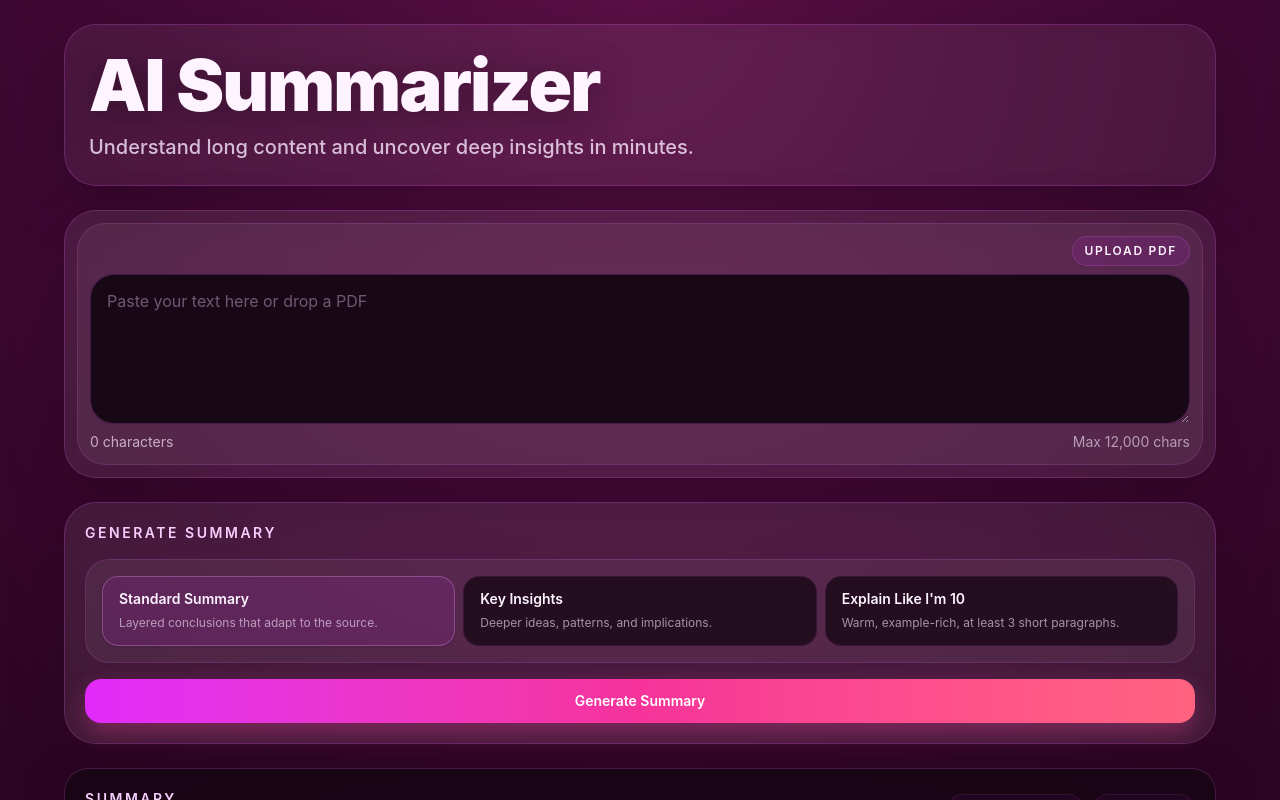
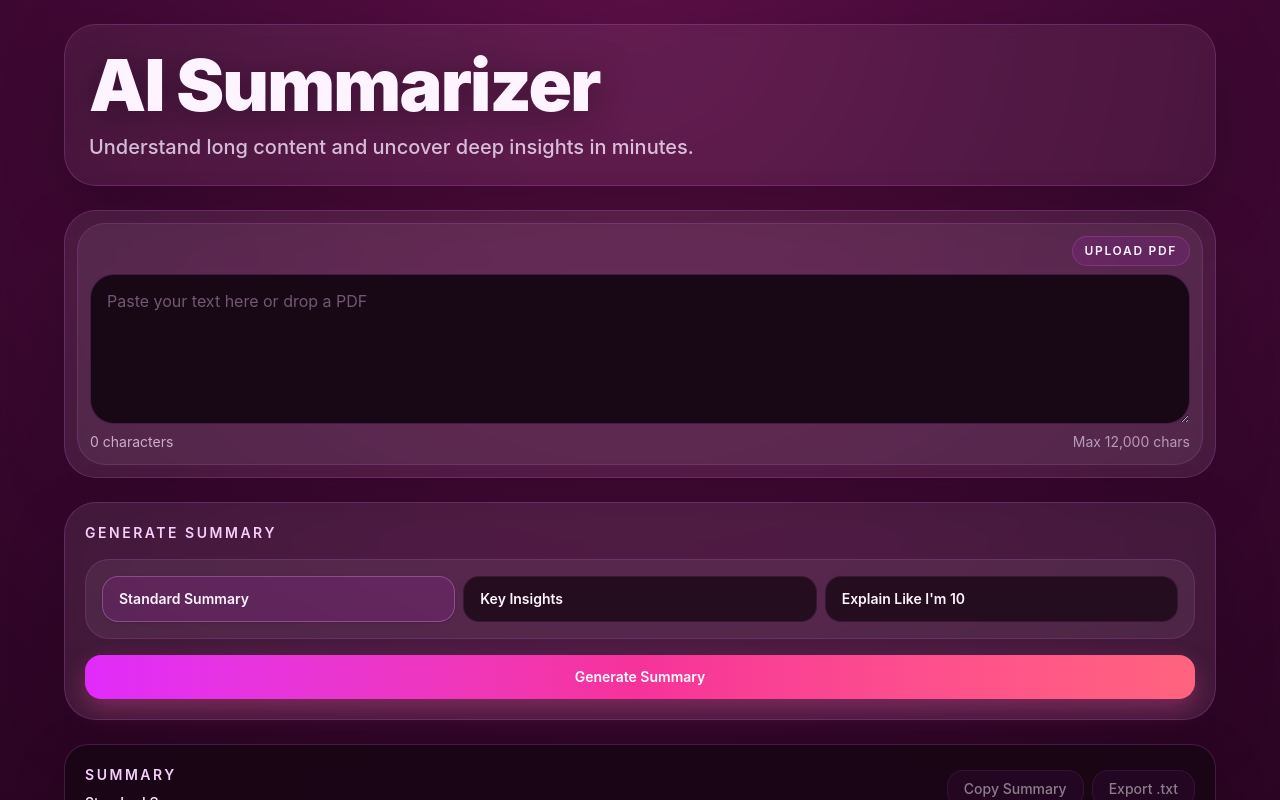
Before and after one commit to reolaccc/ai-summarizer, a React (Vite) app: page / in a window 1280 px wide. Shown: the top 800 px of the page. Built offline with nearby package versions, Linux system fonts and the light colour scheme.

Commit message:
Remove summary mode helper text

```diff
--- a/src/components/SummaryModeSelector.tsx
+++ b/src/components/SummaryModeSelector.tsx
@@ -23,7 +23,6 @@ export function SummaryModeSelector({ value, onChange }: Props) {
             }`}
           >
             <div className="text-sm font-semibold text-fuchsia-50">{mode.label}</div>
-            <div className="mt-1 text-xs leading-5 text-fuchsia-100/60">{mode.description}</div>
           </button>
         );
       })}
```
